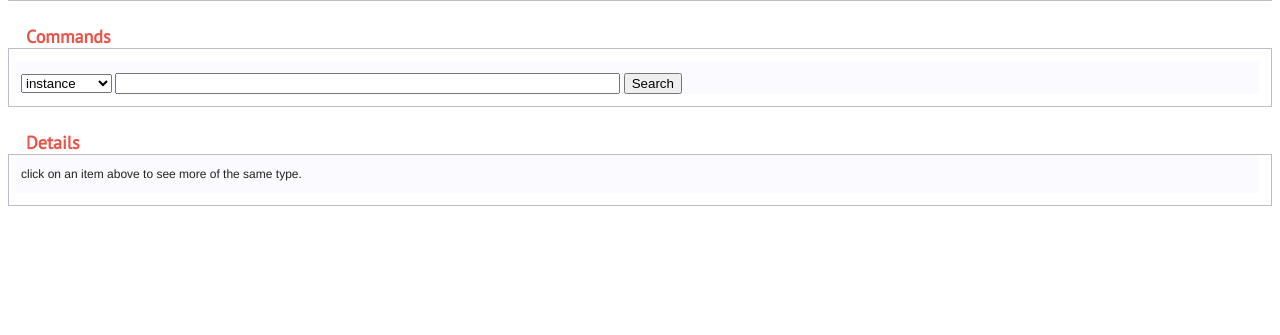
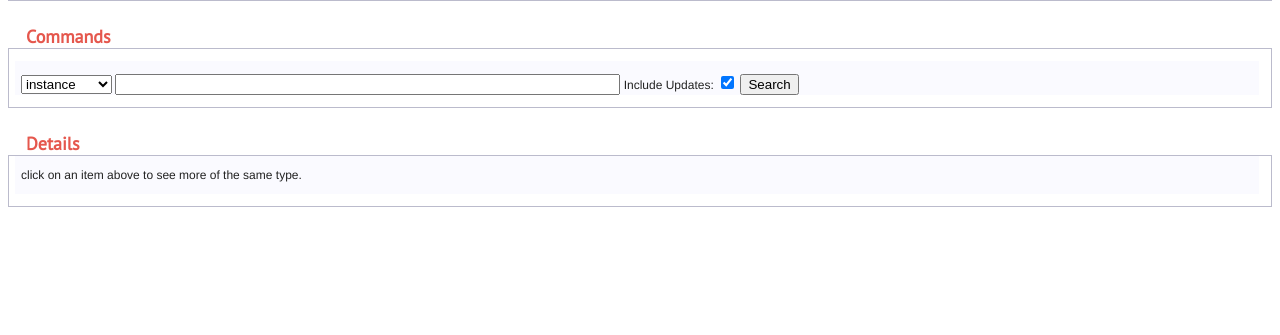
Before and after one commit to openstack-archive/stacktach, a Django app: page /1/ in a window 1280 px wide. Shown: the part 444-779 px from the top of the page. Run offline with Django 3.2, Linux system fonts and the light colour scheme; data that the repository does not hold is empty; parts of the project's set-up code (start-up, migrations or seed data) failed here and were passed over; some libraries are stand-ins or nearby versions.

Commit message:
Include Updates checkbox on Commands search

```diff
--- a/stacktach/views.py
+++ b/stacktach/views.py
@@ -462,13 +462,20 @@ def search(request, deployment_id):
     c = _default_context(request, deployment_id)
     column = request.POST.get('field', None)
     value = request.POST.get('value', None)
+    updates = request.POST.get('updates', True)
+    if updates and updates == 'true':
+        updates = True
+    elif updates and updates == 'false':
+        updates = False
     rows = None
     if column != None and value != None:
         rows = models.RawData.objects.select_related()
-        if deployment_id:
-            row = rows.filter(deployment=deployment_id)
-        rows = rows.filter(**{column:value}). \
-               order_by('-when')[:22]
+        if deployment_id and int(deployment_id) != 0:
+            rows = rows.filter(deployment=deployment_id)
+        rows = rows.filter(**{column: value})
+        if not updates:
+            rows = rows.exclude(event='compute.instance.update')
+        rows = rows.order_by('-when')[:22]
         _post_process_raw_data(rows)
     c['rows'] = rows
     c['allow_expansion'] = True
--- a/templates/index.html
+++ b/templates/index.html
@@ -17,7 +17,8 @@ function search_form(deployment_id)
 {
     var field = $("#field").val();
     var value = $("#query").val();
-    var data = {'field':field, 'value':value};
+    var updates = $("#updates").is(":checked")
+    var data = {'field':field, 'value':value, 'updates':updates};
     $("#detail").load('/' + deployment_id + '/search/', data);
     return false;
 };
@@ -54,6 +55,7 @@ function search_form(deployment_id)
            <option selected='true'>instance
         </select>
         <input type='text' id='query' size='60' value=''/>
+        Include Updates: <input type='checkbox' id="updates" checked />
         <input type='submit' value='Search' onclick='return search_form({{deployment_id}});'/>
         </form>
         </div>
```
